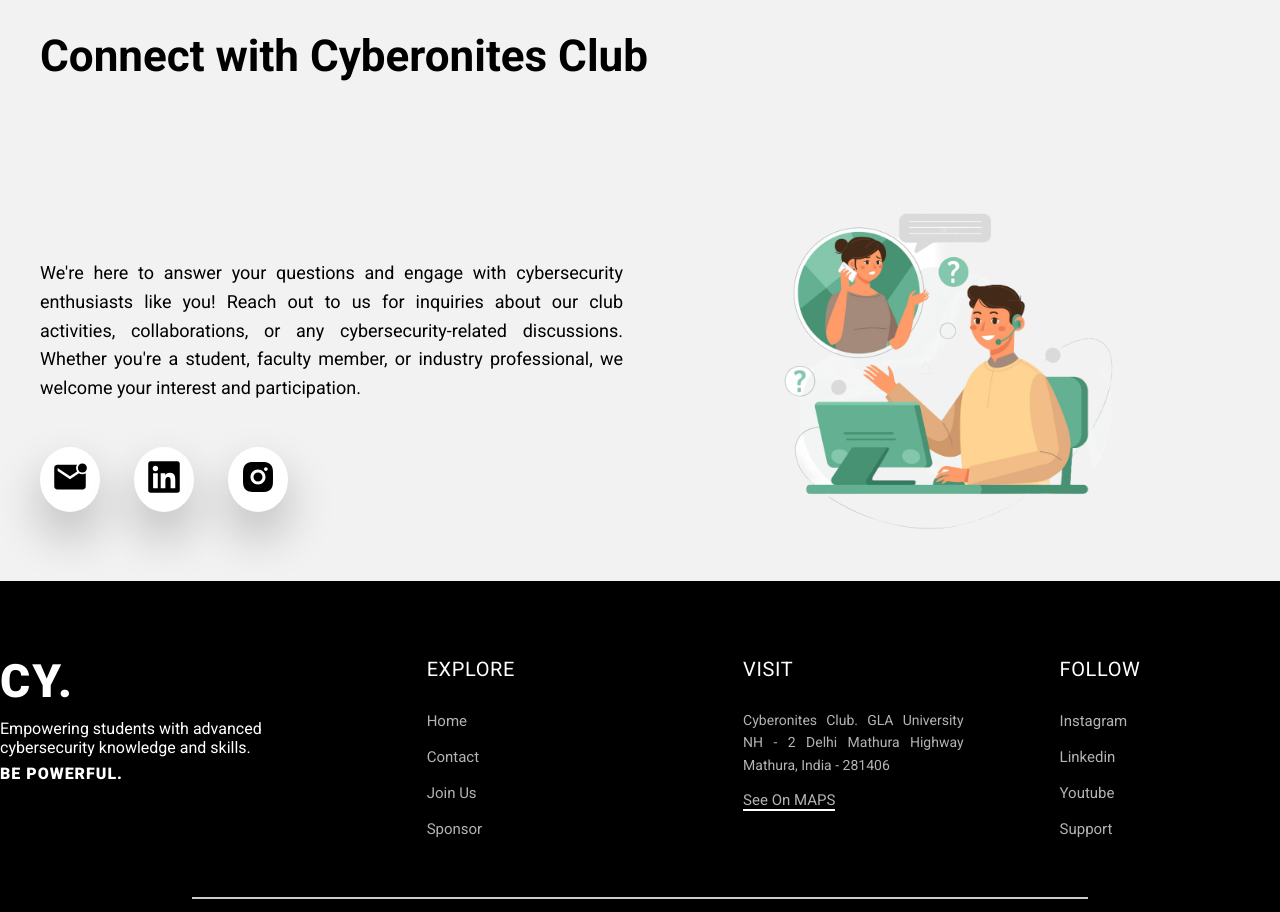
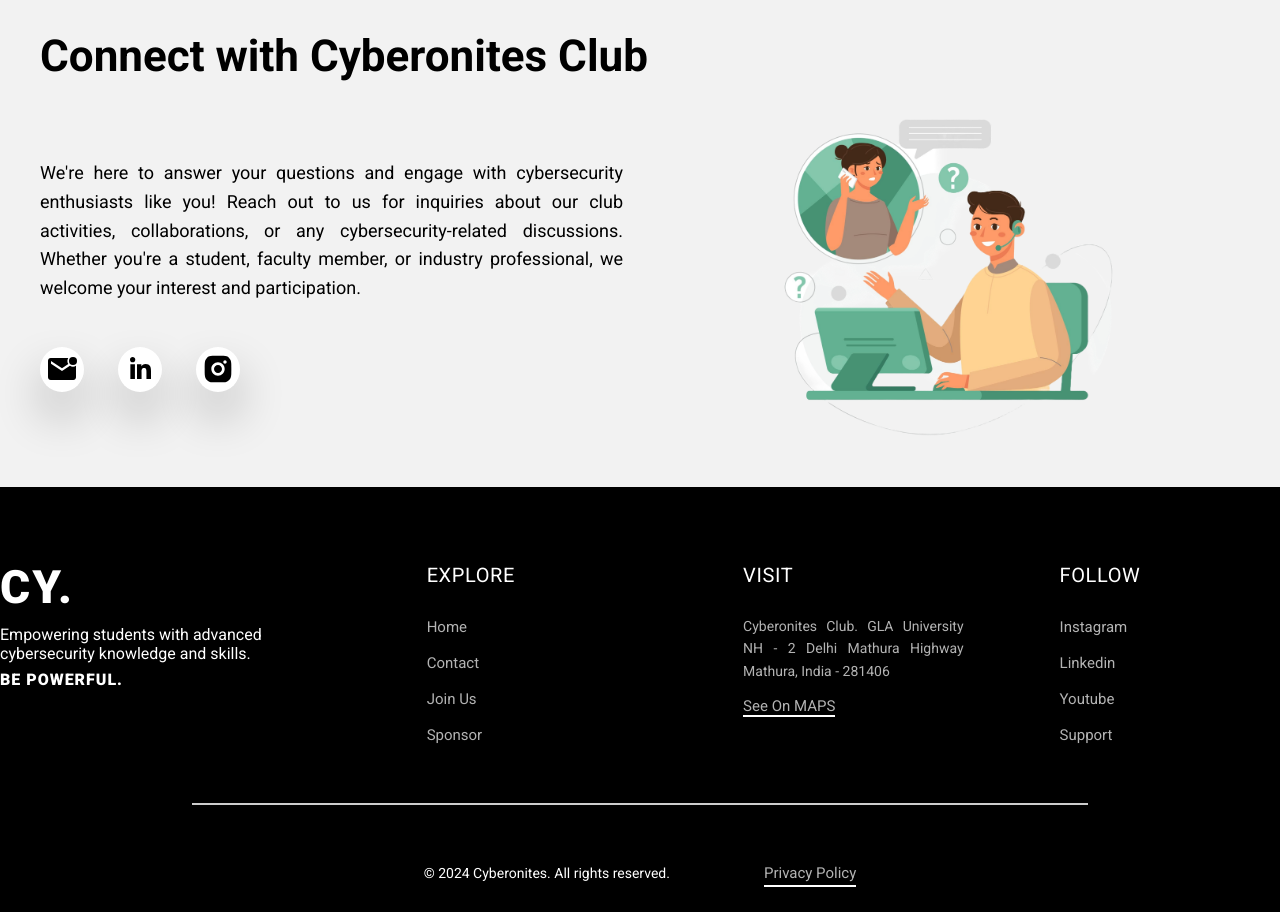
Before and after one commit to syncattacker/Web-Testing, a React (Create React App) app: page / in a window 1280 px wide. Shown: the part 5085-5997 px from the top of the page. Built offline with nearby package versions, Linux system fonts and the light colour scheme.

Commit message:
Web Testing

```diff
--- a/src/components/Contact.jsx
+++ b/src/components/Contact.jsx
@@ -3,7 +3,7 @@
 import "../css/component-css/contact.css";
 import contactUs from "../img/contact-us.png";
 import { IoMdMailUnread } from "react-icons/io";
-import { FaLinkedin } from "react-icons/fa";
+import { LiaLinkedinIn } from "react-icons/lia";
 import { RiInstagramFill } from "react-icons/ri";
 
 export default function Contact() {
@@ -41,7 +41,7 @@
                   target="_blank"
                   rel="noreferrer"
                 >
-                  <FaLinkedin className="connect-icon" />
+                  <LiaLinkedinIn className="connect-icon" />
                 </a>
               </div>
               <div className="connect-icon-div">
--- a/src/css/component-css/contact.css
+++ b/src/css/component-css/contact.css
@@ -12,11 +12,12 @@
 }
 
 .contact-div {
-  padding: 14.4rem 0 0 0;
+  padding: 4.4rem 0 0 0;
 }
 
 .connect-icon-div {
-  padding: 1.2rem;
+  padding: 0.6rem 0.6rem 0.2rem 0.6rem;
+  text-align: center;
   background-color: #fff;
   border-radius: 50%;
   box-shadow: 0 2.4rem 4.8rem rgba(0, 0, 0, 0.245);
@@ -31,7 +32,7 @@
 }
 
 .connect-icon-div:hover .connect-icon {
-  color: #fff;
+  color: #367bf0;
 }
 
 .contact-text {
@@ -41,7 +42,7 @@
 }
 
 .contact-image {
-  padding: 9.4rem 9.4rem 0 9.4rem;
+  padding: 0 9.4rem 0 9.4rem;
 }
 
 .contact-vector {
@@ -61,5 +62,5 @@
 }
 
 .connect-icon {
-  font-size: 3.6rem;
+  font-size: 3.2rem;
 }
```
Also changed, not shown: 1 other file (tests, documents, lock files or other folders).
